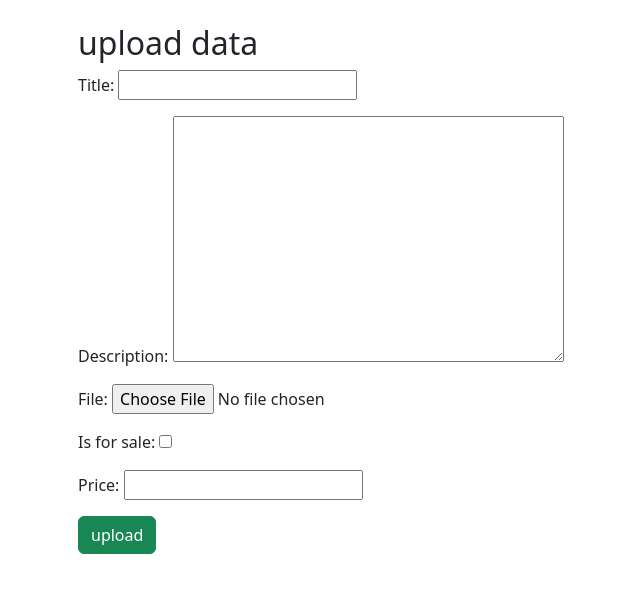
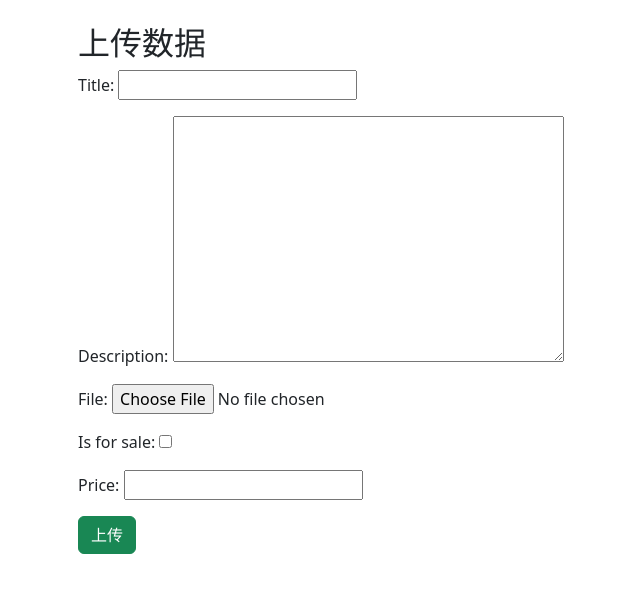
Before and after one commit to James-sjt/Medical-Data-Block-Chain-Transaction-Platform, a Django app: page /upload/ in a window 1280 px wide. Shown: the part 56-649 px from the top of the page, without its empty margins (4-644 px from the left). Run offline with Django 5.2, Linux system fonts and the light colour scheme; a user stored in the database is signed in.

Commit message:
Update upload.html

```diff
--- a/core/templates/core/upload.html
+++ b/core/templates/core/upload.html
@@ -1,9 +1,9 @@
 {% extends 'core/base.html' %}
 {% block content %}
-<h2>upload data</h2>
+<h2>上传数据</h2>
 <form method="post" enctype="multipart/form-data">
     {% csrf_token %}
     {{ form.as_p }}
-    <button type="submit" class="btn btn-success">upload</button>
+    <button type="submit" class="btn btn-success">上传</button>
 </form>
 {% endblock %}
```
